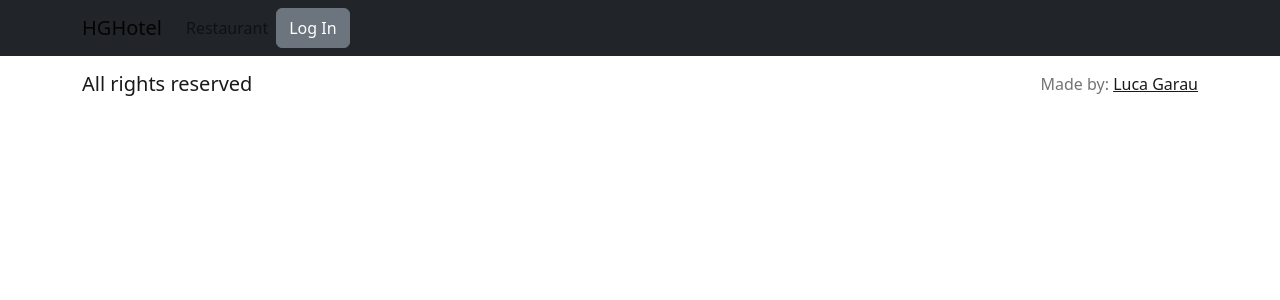
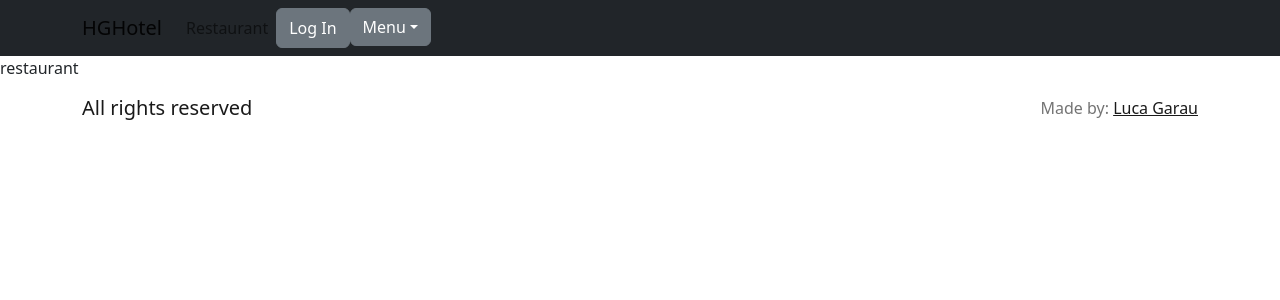
Before and after one commit to GarauOR/HGHotel-frontend, a React (Create React App) app in the folder hghotel-frontend/: page /restaurant in a window 1280 px wide. Shown: the top 300 px of the page. Built offline with nearby package versions, Linux system fonts and the light colour scheme.

Commit message:
feat: added navbar with dropdown menus and page links

```diff
--- /dev/null
+++ b/hghotel-frontend/src/Components/DropdownMenu.js
@@ -0,0 +1,30 @@
+import React from "react";
+import ButtonGroup from 'react-bootstrap/ButtonGroup';
+import Dropdown from 'react-bootstrap/Dropdown';
+import DropdownButton from 'react-bootstrap/DropdownButton';
+
+function DropdownMenu(props) {
+  return (
+    <div>
+      <div>
+        {[DropdownButton].map((DropdownType, idx) => (
+          <DropdownType
+            as={ButtonGroup}
+            key={idx}
+            id={`dropdown-button-drop-${idx}`}
+            variant="secondary"
+            title="Menu"
+          >
+            <Dropdown.Item eventKey="1">Action</Dropdown.Item>
+            <Dropdown.Item eventKey="2">Another action</Dropdown.Item>
+            <Dropdown.Item eventKey="3">Something else here</Dropdown.Item>
+            <Dropdown.Divider />
+            <Dropdown.Item eventKey="4">Separated link</Dropdown.Item>
+          </DropdownType>
+        ))}
+      </div>
+    </div>
+  );
+}
+
+export default DropdownMenu;
--- a/hghotel-frontend/src/Components/Header.js
+++ b/hghotel-frontend/src/Components/Header.js
@@ -1,13 +1,21 @@
-import React from "react";
+import React, { useEffect, useState } from "react";
 import Container from 'react-bootstrap/Container';
 import Nav from 'react-bootstrap/Nav';
 import Navbar from 'react-bootstrap/Navbar';
 import { useAuth0 } from "@auth0/auth0-react";
 import Login from "./Auth/Login";
 import Logout from "./Auth/Logout";
+import DropdownMenu from "./DropdownMenu";
 
 function Header(props) {
   const { user, isAuthenticated } = useAuth0();
+  const [username, setUsername] = useState("");
+
+  useEffect(()=>{
+    if(user){
+      setUsername(user.email);
+    }
+  }, [user])
 
   return (
     <div>
@@ -15,11 +23,12 @@ function Header(props) {
         <Container>
           <Navbar.Brand href="/">HGHotel</Navbar.Brand>
           <Nav className="me-auto">
-            <Nav.Link href="#">Restaurant</Nav.Link>
-            {/* {isAuthenticated && <Nav.Link href="/favourites">My Favs</Nav.Link>} */}
+            <Nav.Link href="/restaurant">Restaurant</Nav.Link>
+            {username==="luca91garau@gmail.com" && <Nav.Link href="/admin">Admin area</Nav.Link>}
             {isAuthenticated && <p>{`Welcome ${user.name}`}</p>}
             <Login />
             <Logout />
+            <DropdownMenu />
           </Nav>
         </Container>
       </Navbar>
--- /dev/null
+++ b/hghotel-frontend/src/Pages/Admin.js
@@ -0,0 +1,11 @@
+import React from 'react';
+
+function Admin(props) {
+    return (
+        <div>
+            admin
+        </div>
+    );
+}
+
+export default Admin;
--- /dev/null
+++ b/hghotel-frontend/src/Pages/Restaurant.js
@@ -0,0 +1,11 @@
+import React from 'react';
+
+function Restaurant(props) {
+    return (
+        <div>
+            restaurant
+        </div>
+    );
+}
+
+export default Restaurant;
--- a/hghotel-frontend/src/Router/Routing.js
+++ b/hghotel-frontend/src/Router/Routing.js
@@ -3,6 +3,8 @@ import { BrowserRouter as Router, Routes, Route} from 'react-router-dom';
 import Header from '../Components/Header';
 import Footer from '../Components/Footer';
 import Home from '../Pages/Home';
+import Admin from '../Pages/Admin';
+import Restaurant from '../Pages/Restaurant';
 
 function Routing(props) {
     return (
@@ -11,6 +13,8 @@ function Routing(props) {
                 <Header />
                 <Routes>
                     <Route path='/' element={<Home />} />
+                    <Route path='/restaurant' element={<Restaurant />} />
+                    <Route path='/admin' element={<Admin />} />
                 </Routes>
                 <Footer />
             </Router>
```
